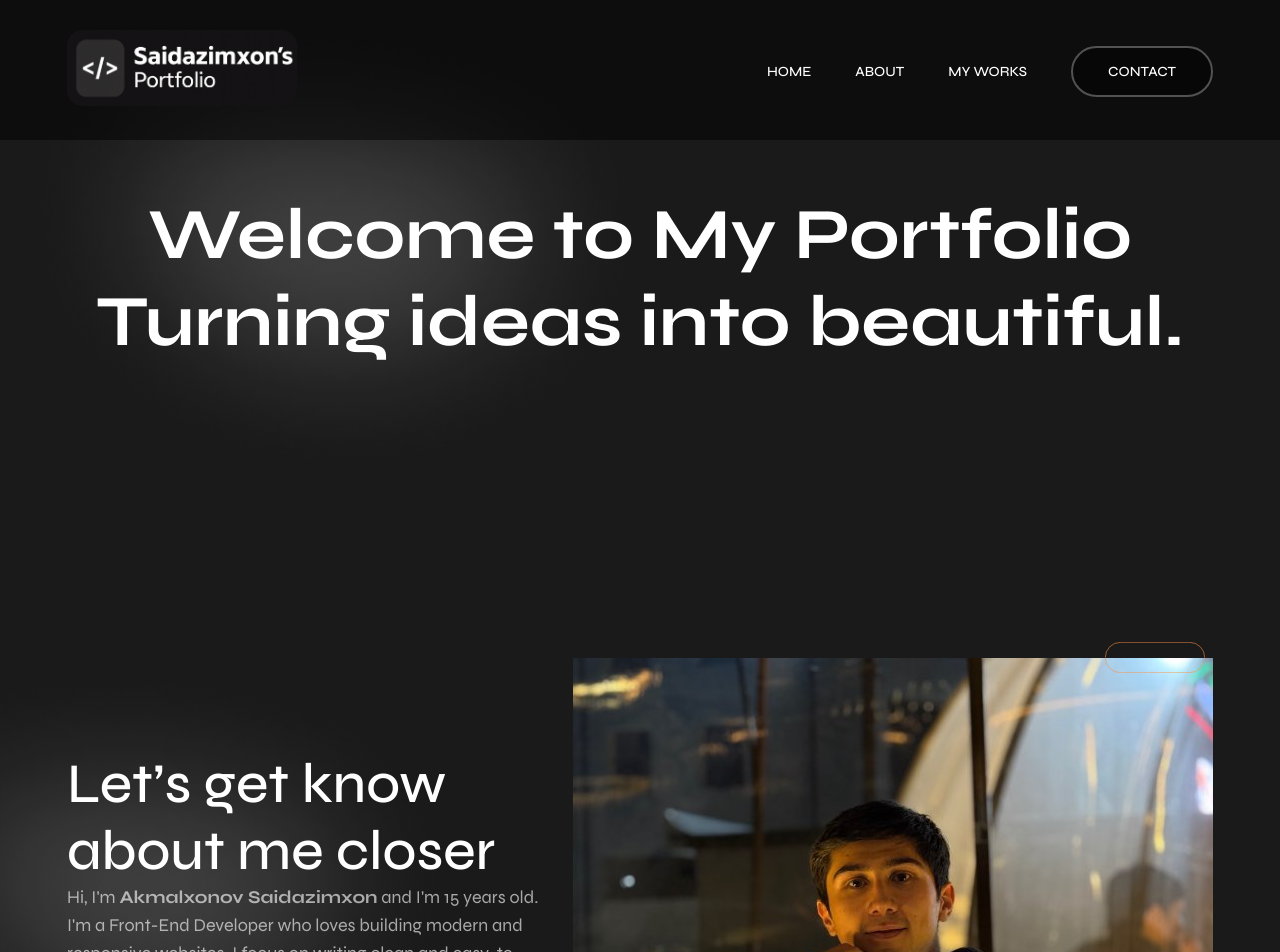
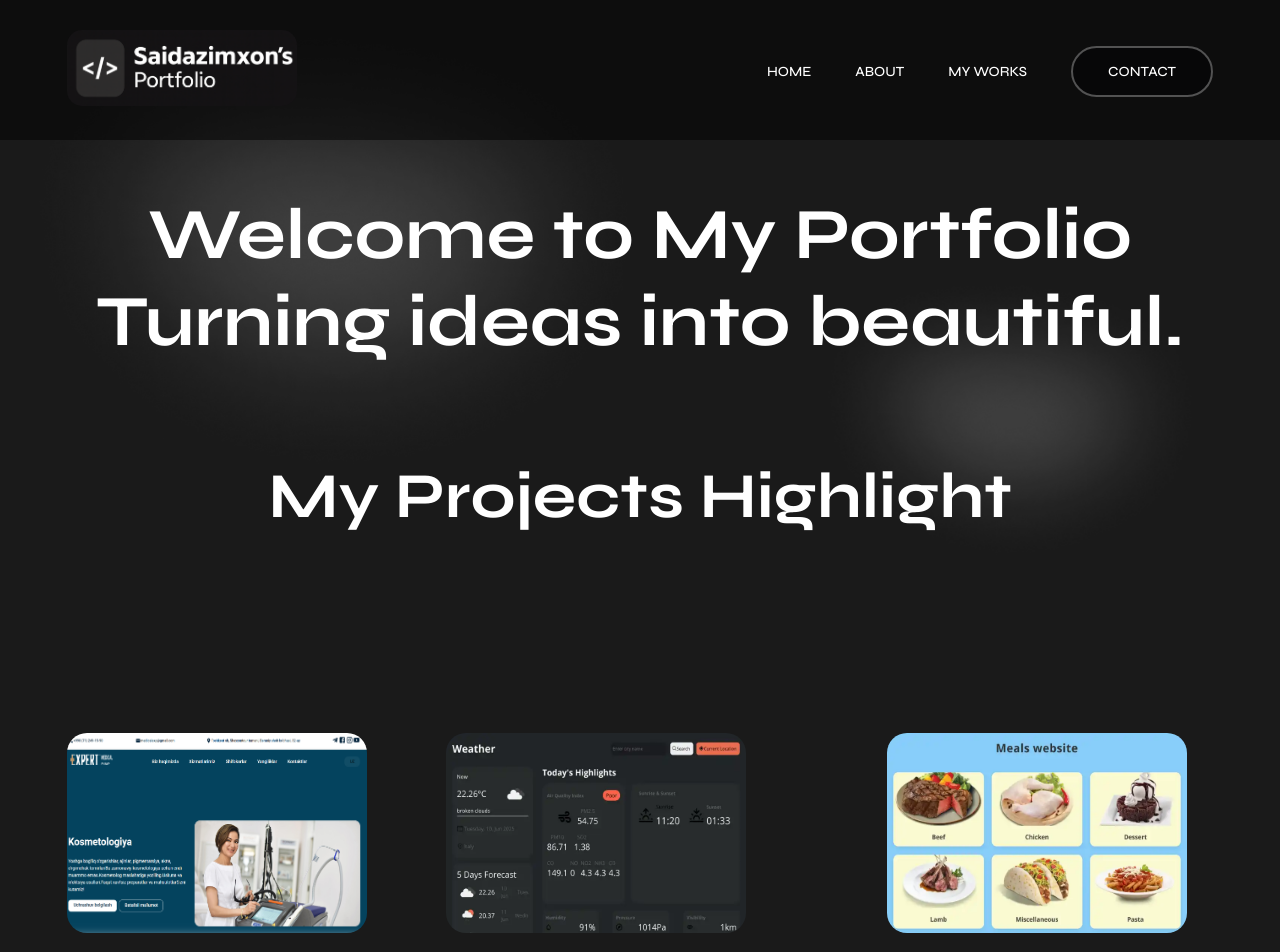
Before and after one commit to Saidazimweb01/Portfolio, a React (Vite) app: page / in a window 1280 px wide. Shown: the top 952 px of the page. Built offline with nearby package versions, Linux system fonts and the light colour scheme.

Commit message:
Fix casing issue for footer component

```diff
--- a/src/components/App/App.jsx
+++ b/src/components/App/App.jsx
@@ -3,12 +3,11 @@ import { useState } from "react";
 import "./app.css"
 import Header from "../header/header";
 import Hero from "../hero/hero";
-
 import Projects from "../projects/projects";
 import Skills from "../skills/skills";
-import About from "../About/About";
-import Footer from "../Footer/Footer";
+import About from "../about/about";
 
+import Footer from "../footer/footer";
 
 function App() {
     const [isOpen, setIsOpen] = useState(false)
@@ -35,11 +34,11 @@ function App() {
             <Header isOpen={isOpen} setIsOpen={setIsOpen} burgerBtn={burgerBtn} />
             <main>
                 <Hero />
-                <About />
+
                 <Projects />
                 <Skills />
             </main>
-            <Footer />
+
         </>
     )
 }
```
